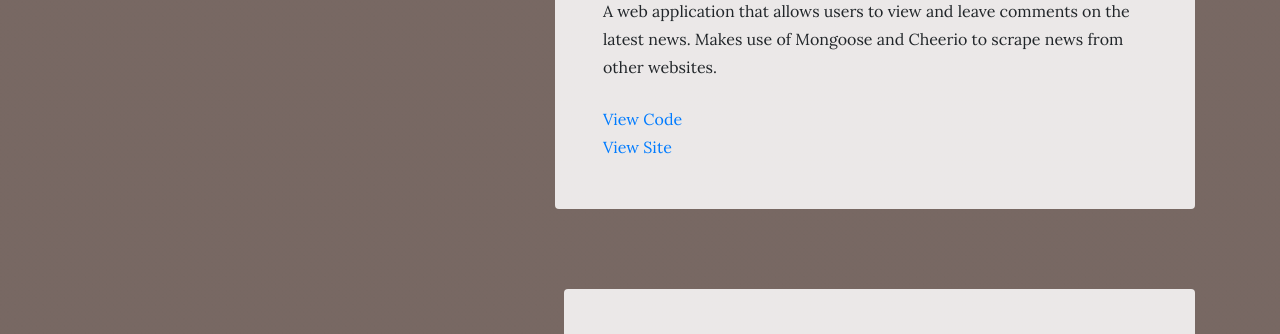
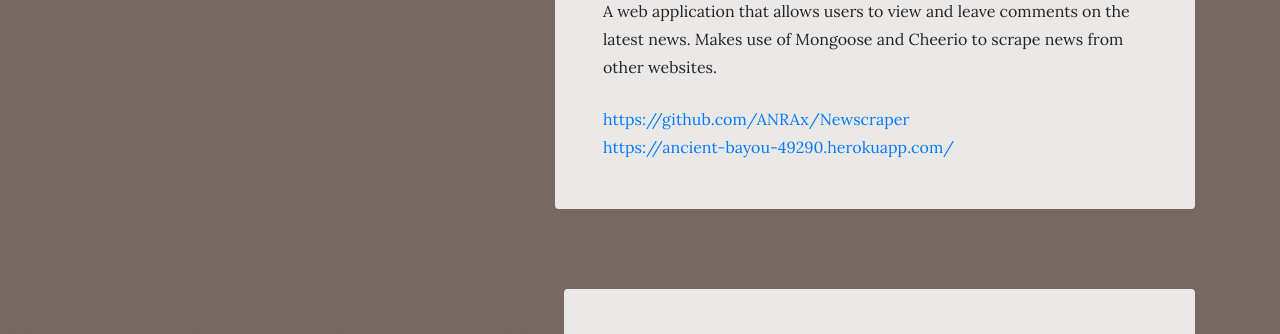
Before and after one commit to ANRAx/ANRA-2019-Portfolio, a website: page projects.html in a window 1280 px wide. Shown: the part 8260-8594 px from the top of the page. Drawn offline with Linux system fonts and the light colour scheme.

Commit message:
update projects

```diff
--- a/projects.html
+++ b/projects.html
@@ -479,8 +479,8 @@
           <div class="bg-faded p-5 rounded">
             <p class="mb-0">A web application that allows users to view and leave comments on the latest news. Makes use of Mongoose and Cheerio to scrape news from other websites.</p>
             <br>
-            <p class="mb-0"><a href="#">View Code</a></p>
-            <p class="mb-0"><a href="#">View Site</a></p>
+            <p class="mb-0"><a href="#">https://github.com/ANRAx/Newscraper</a></p>
+            <p class="mb-0"><a href="#">https://ancient-bayou-49290.herokuapp.com/</a></p>
           </div>
         </div>
       </div>
```
